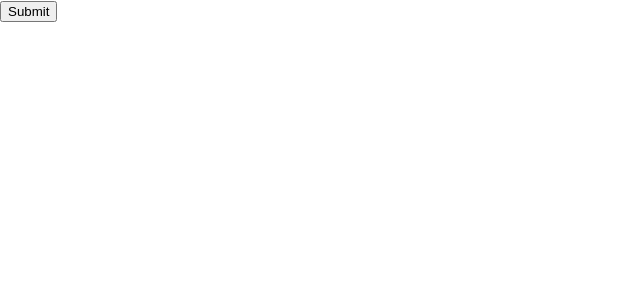
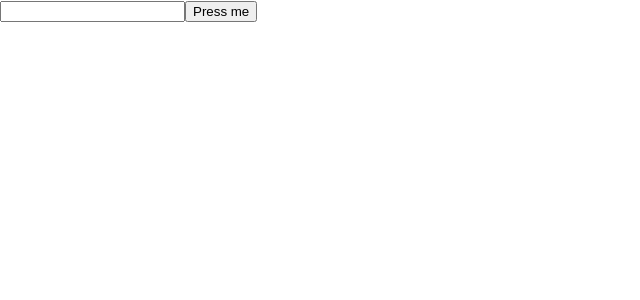
Before and after one commit to maxvanny2010/react, a React (Create React App) app in the folder myapp/: page / in a window 1280 px wide. Shown: the top 300 px of the page, without its empty margins (0-640 px from the left). Built offline with nearby package versions, Linux system fonts and the light colour scheme.

Commit message:
react MyFormPressButton get text by change and submit state

```diff
--- a/myapp/src/App.js
+++ b/myapp/src/App.js
@@ -1,8 +1,8 @@
 import React from 'react';
-import MyForm from "./MyForm";
+import MyFormPressButton from "./MyFormPressButton";
 
 function App() {
-    return <MyForm/>;
+    return <MyFormPressButton/>;
 }
 
 export default App;
--- /dev/null
+++ b/myapp/src/MyFormPressButton.js
@@ -0,0 +1,21 @@
+import React, {useState} from 'react';
+
+function MyFormPressButton() {
+    const [text, setText] = useState('');
+// Save input element value to state when it has been changed
+    const inputChanged = (event) => {
+        setText(event.target.value);
+    }
+    const handleSubmit = (event) => {
+        alert(`You typed: ${text}`);
+        event.preventDefault();
+    }
+    return (
+        <form onSubmit={handleSubmit}>
+            <input type="text" onChange={inputChanged} value={text}/>
+            <input type="submit" value="Press me"/>
+        </form>
+    );
+}
+
+export default MyFormPressButton;
```
